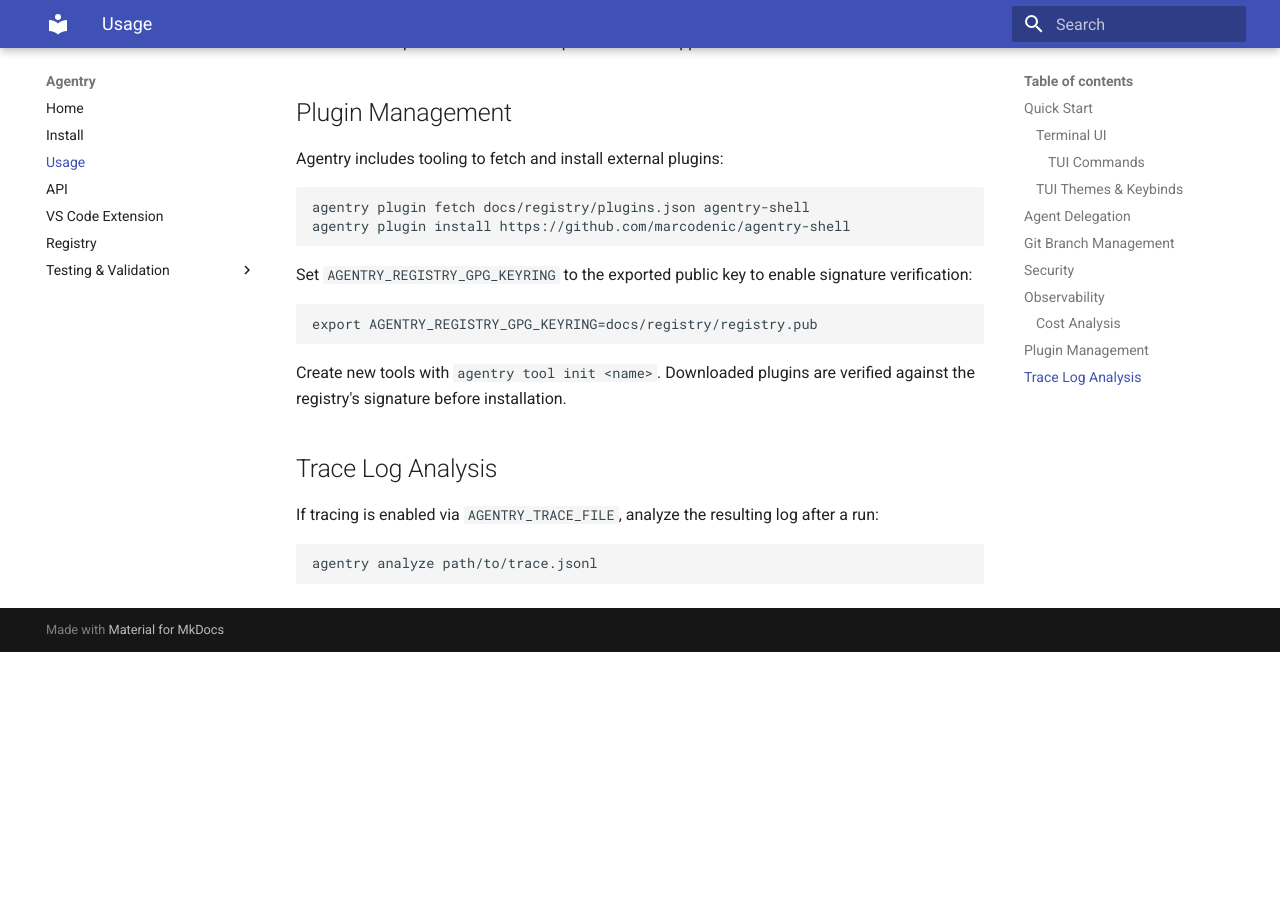
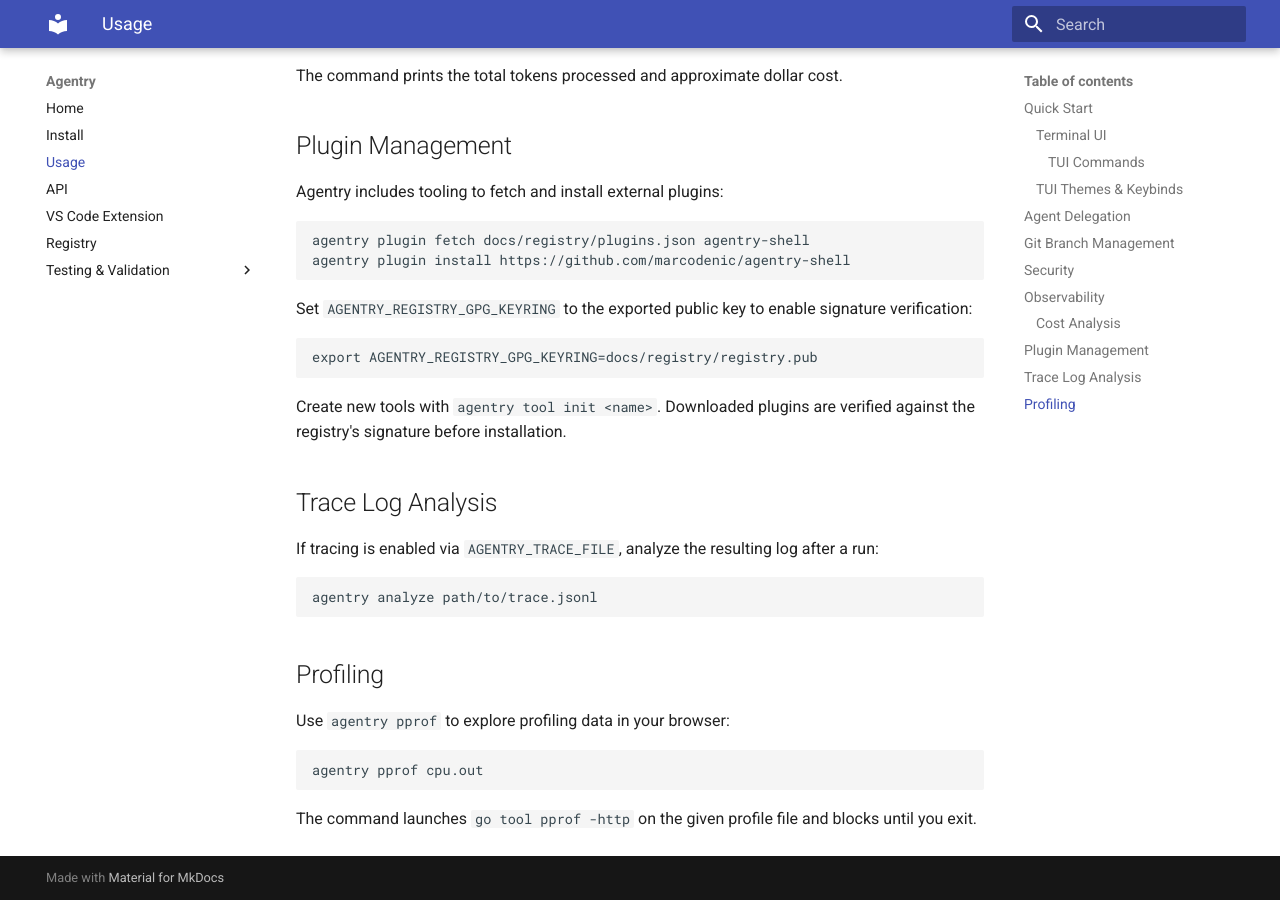
Before and after one commit to marcodenic/agentry, an MkDocs documentation site: the page built from docs/usage.md, in a window 1280 px wide and 900 px high, scrolled down 4017 px. Built offline with MkDocs 1.6.1 and Material for MkDocs 9.7.7, drawn with Linux system fonts in a browser that asks for light colours; before the commit the page ends 4669 px from its top, so only the background shows below that; some of the changed text lies outside the part shown.

````diff
--- a/docs/usage.md
+++ b/docs/usage.md
@@ -22,6 +22,7 @@ You can now use subcommands instead of the --mode flag:
 - `agentry eval` (evaluation)
 - `agentry flow` (run `.agentry.flow.yaml`)
 - `agentry analyze trace.log` (token/cost summary)
+- `agentry pprof profile.out` (launch pprof web UI)
 - `agentry cost` (summarize trace logs)
 
 Use `--port 9090` or set `AGENTRY_PORT` to change the HTTP server port. Set
@@ -217,3 +218,13 @@ If tracing is enabled via `AGENTRY_TRACE_FILE`, analyze the resulting log after
 ```bash
 agentry analyze path/to/trace.jsonl
 ```
+
+## Profiling
+
+Use `agentry pprof` to explore profiling data in your browser:
+
+```bash
+agentry pprof cpu.out
+```
+
+The command launches `go tool pprof -http` on the given profile file and blocks until you exit.
````
Also changed, not shown: AGENTS.md (+1 -0 lines), README.md (+1 -0 lines), ROADMAP.md (+2 -8 lines), 7 other files.
